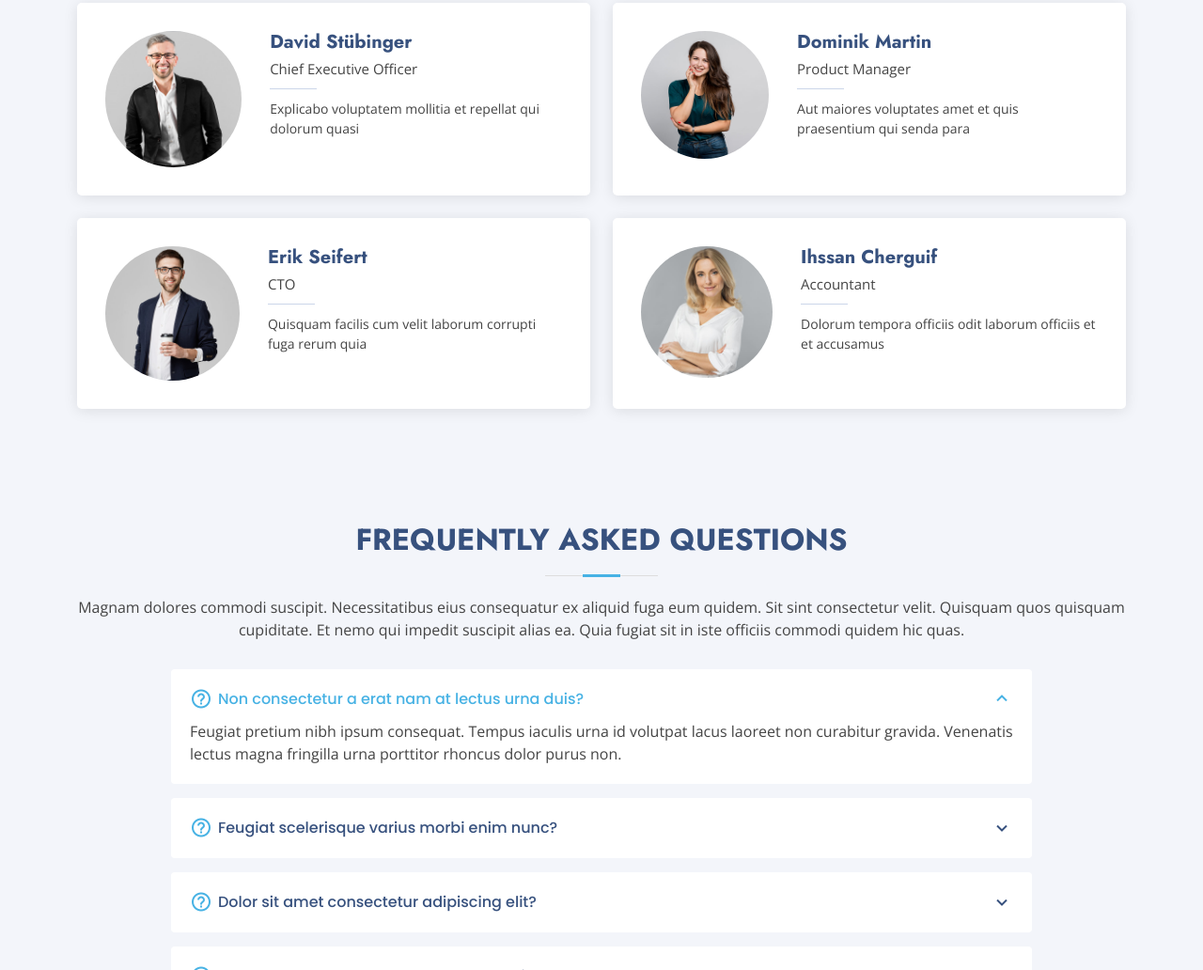
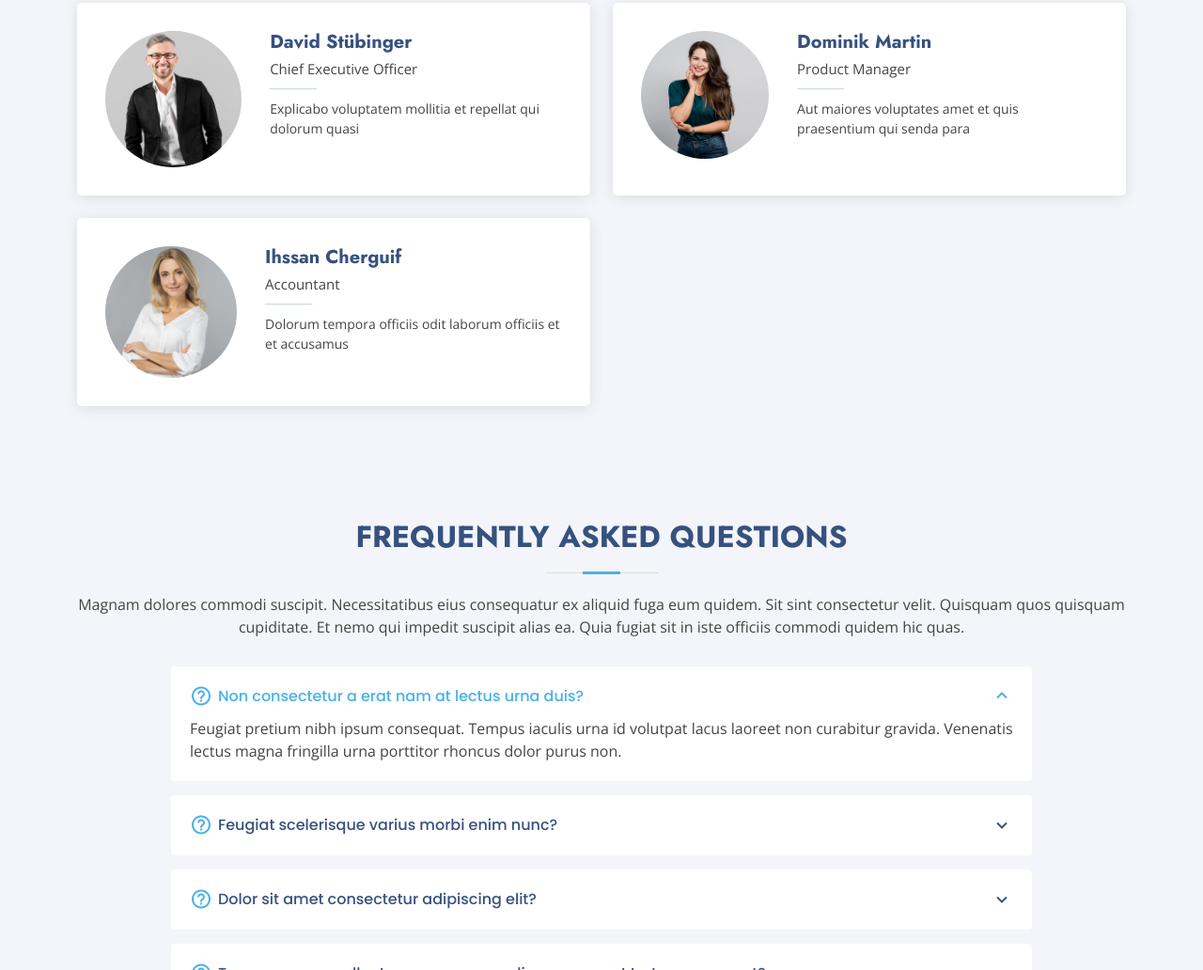
Before and after one commit to stuebid7/microgamemachine.github.io, a plain HTML site: page index.html in a window 1280 px wide. Shown: the part 2411-3443 px from the top of the page at 94% size. Drawn offline with nearby package versions, Linux system fonts and the light colour scheme.

Commit message:
edit index.html

```diff
--- a/index.html
+++ b/index.html
@@ -236,18 +236,6 @@
               </div>
             </div>
           </div>
-
-          <div class="col-lg-6 mt-4" data-aos="zoom-in" data-aos-delay="300">
-            <div class="member d-flex align-items-start">
-              <div class="pic"><img src="assets/img/team/team-3.jpg" class="img-fluid" alt=""></div>
-              <div class="member-info">
-                <h4>Erik Seifert</h4>
-                <span>CTO</span>
-                <p>Quisquam facilis cum velit laborum corrupti fuga rerum quia</p>
-              </div>
-            </div>
-          </div>
-
           <div class="col-lg-6 mt-4" data-aos="zoom-in" data-aos-delay="400">
             <div class="member d-flex align-items-start">
               <div class="pic"><img src="assets/img/team/team-4.jpg" class="img-fluid" alt=""></div>
```
